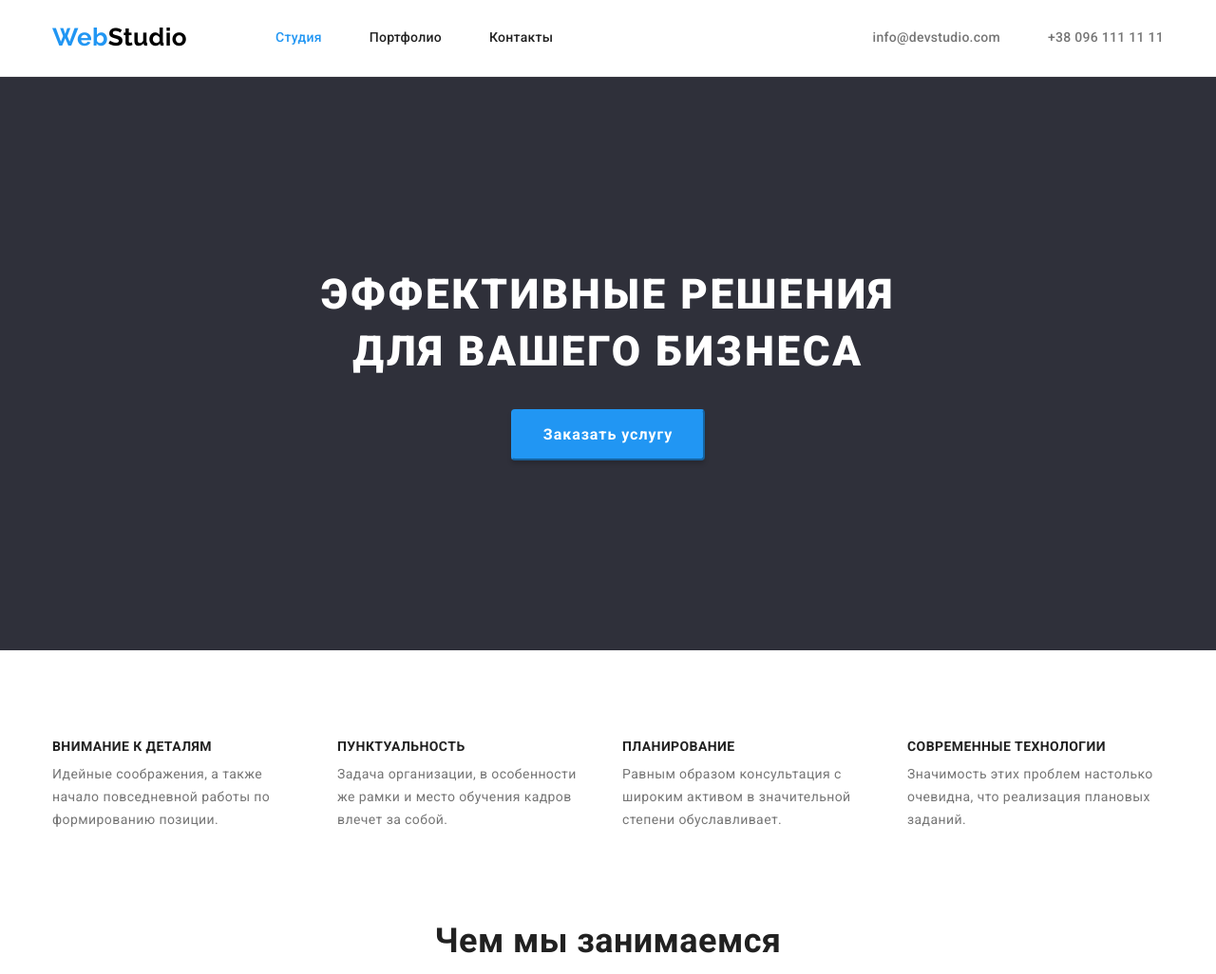
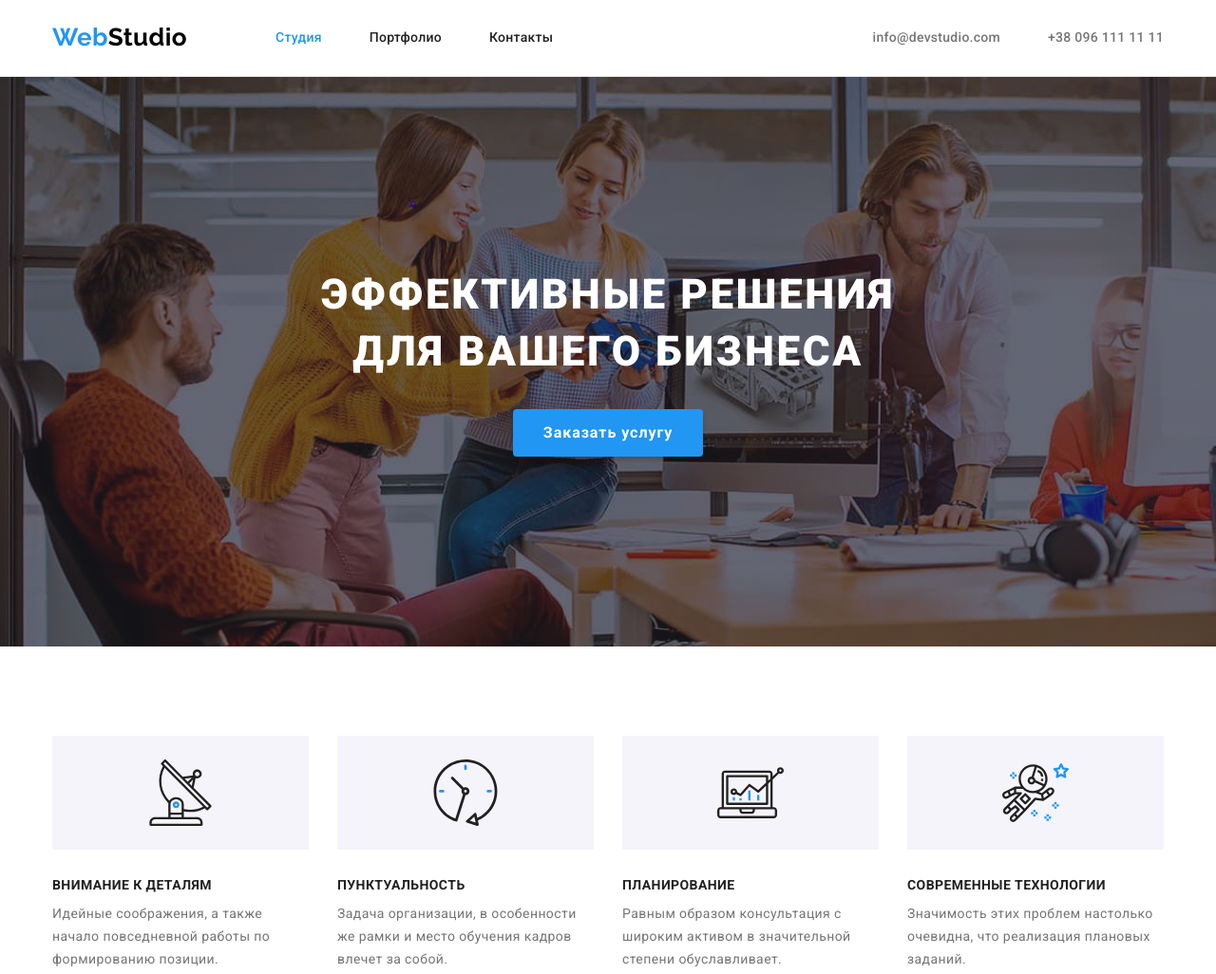
Before and after one commit to Taras-Kolomiiets/goit-markup-hw-04, a plain HTML site: page index.html in a window 1280 px wide. Shown: the top 1026 px of the page at 95% size. Drawn offline with nearby package versions, Linux system fonts and the light colour scheme.

Commit message:
додано банер та частину іконок

```diff
--- a/CSS/styles.css
+++ b/CSS/styles.css
@@ -9,6 +9,7 @@
   --buttons-color: #f5f4fa;
   --border-color: #eeeeee;
   --line-color: #ececec;
+  --overlay-color: rgba(47, 48, 58, 0.4);
   --card-set-gap: 30px;
 }
 
@@ -136,10 +137,20 @@ img {
 }
 /* Герой */
 .hero {
+  max-width: 1600px;
+  min-height: 600px;
+  margin-left: auto;
+  margin-right: auto;
   text-align: center;
-  background-color: var(--bg-color);
   padding-top: 200px;
   padding-bottom: 200px;
+  background-color: var(--bg-color);
+  background-image: linear-gradient(
+      to right,
+      var(--overlay-color),
+      var(--overlay-color)
+    ),
+    url('../images/banner-photo.jpg');
 }
 .hero-title {
   margin-top: 0;
@@ -164,6 +175,7 @@ img {
   cursor: pointer;
   min-width: 200px;
   min-height: 50px;
+  border: none;
   border-radius: 4px;
   padding: 10px 32px;
   box-shadow: 0px 4px 4px rgba(0, 0, 0, 0.15);
@@ -196,6 +208,27 @@ img {
 }
 .advantages-list-item:last-child {
   margin-right: 0;
+}
+.advantages-list-item::before {
+  margin-bottom: 30px;
+  display: block;
+  content: '';
+  height: 120px;
+  background-repeat: no-repeat;
+  background-position: center;
+  background-color: var(--buttons-color);
+}
+.icon-antenna::before {
+  background-image: url('../images/svg/antenna.svg');
+}
+.icon-clock::before {
+  background-image: url('../images/svg/clock.svg');
+}
+.icon-diagramma::before {
+  background-image: url('../images/svg/diagram.svg');
+}
+.icon-actronaut::before {
+  background-image: url('../images/svg/astronaut.svg');
 }
 .advantages-list-title {
   font-weight: 700;
--- a/index.html
+++ b/index.html
@@ -63,28 +63,28 @@
         <div class="container">
           <h2 class="visually-hidden">Наши преимущества</h2>
           <ul class="advantages-list list">
-            <li class="advantages-list-item">
+            <li class="advantages-list-item icon-antenna">
               <h3 class="advantages-list-title">Внимание к деталям</h3>
               <p class="advantages-list-text">
                 Идейные соображения, а также начало повседневной работы по
                 формированию позиции.
               </p>
             </li>
-            <li class="advantages-list-item">
+            <li class="advantages-list-item icon-clock">
               <h3 class="advantages-list-title">Пунктуальность</h3>
               <p class="advantages-list-text">
                 Задача организации, в особенности же рамки и место обучения
                 кадров влечет за собой.
               </p>
             </li>
-            <li class="advantages-list-item">
+            <li class="advantages-list-item icon-diagramma">
               <h3 class="advantages-list-title">Планирование</h3>
               <p class="advantages-list-text">
                 Равным образом консультация с широким активом в значительной
                 степени обуславливает.
               </p>
             </li>
-            <li class="advantages-list-item">
+            <li class="advantages-list-item icon-actronaut">
               <h3 class="advantages-list-title">Современные технологии</h3>
               <p class="advantages-list-text">
                 Значимость этих проблем настолько очевидна, что реализация
```
Also changed, not shown: images/banner-photo.jpg (added), images/svg/antenna.svg (added), images/svg/astronaut.svg (added), images/svg/clock.svg (added), images/svg/diagram.svg (added).
